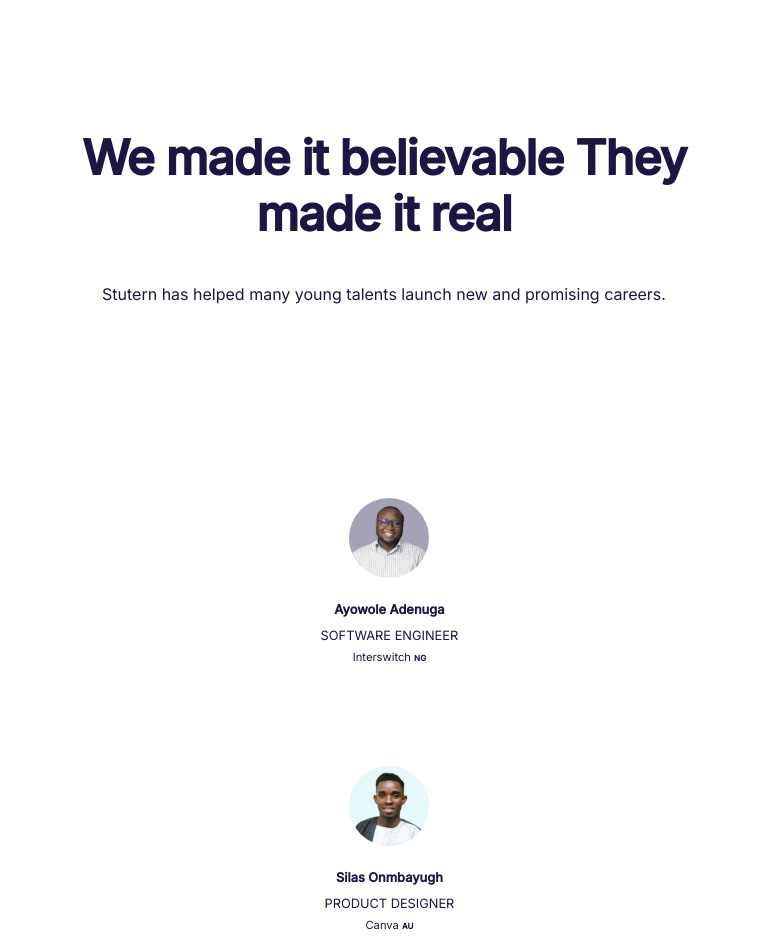
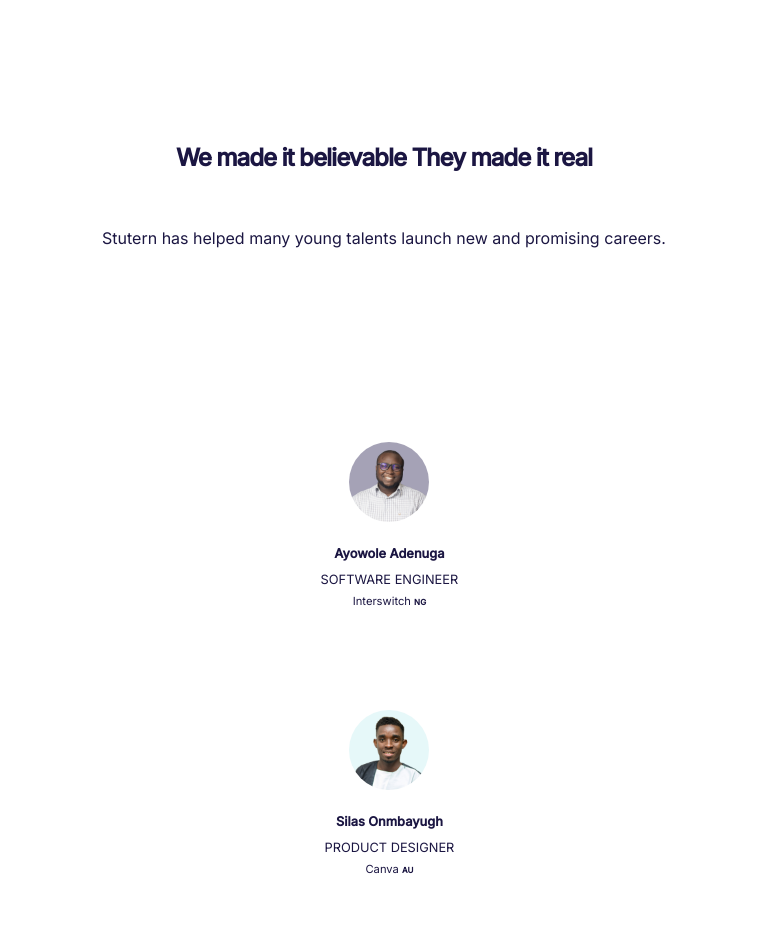
Before and after one commit to KINGSLEYEHAPA/Stutern-Website-Landing-Page-Assignment, a plain HTML site: page index.html in a window 768 px wide. Shown: the part 2180-3121 px from the top of the page. Drawn offline with Linux system fonts and the light colour scheme.

Commit message:
Update on my files

```diff
--- a/style.css
+++ b/style.css
@@ -571,12 +571,6 @@ footer div ul li a {
     text-align: left;
   }
 
-  .courses-a ul li,
-  .employers-a ul li,
-  .talents-a ul li {
-    /* margin: 0.5rem 0; */
-  }
-
   .courses-a ul li :hover,
   .employers-a ul li :hover,
   .talents-a ul li :hover {
@@ -639,6 +633,10 @@ footer div ul li a {
   .manifesto2 p {
     text-align: center;
     width: 100%;
+  }
+  .manifesto h2,
+  .manifesto2 h2 {
+    font-size: 2rem;
   }
 
   .manifesto2 {
@@ -813,8 +811,10 @@ footer div ul li a {
     display: flex;
     flex-direction: column;
   }
+
   .hero-info h1 {
     font-size: 3rem;
+    width: 60%;
   }
   #hero aside img {
     width: 40%;
@@ -865,6 +865,10 @@ footer div ul li a {
   .manifesto2 p {
     text-align: center;
     width: 100%;
+  }
+  .manifesto h2,
+  .manifesto2 h2 {
+    font-size: 1.5rem;
   }
 
   .manifesto2 {
```
